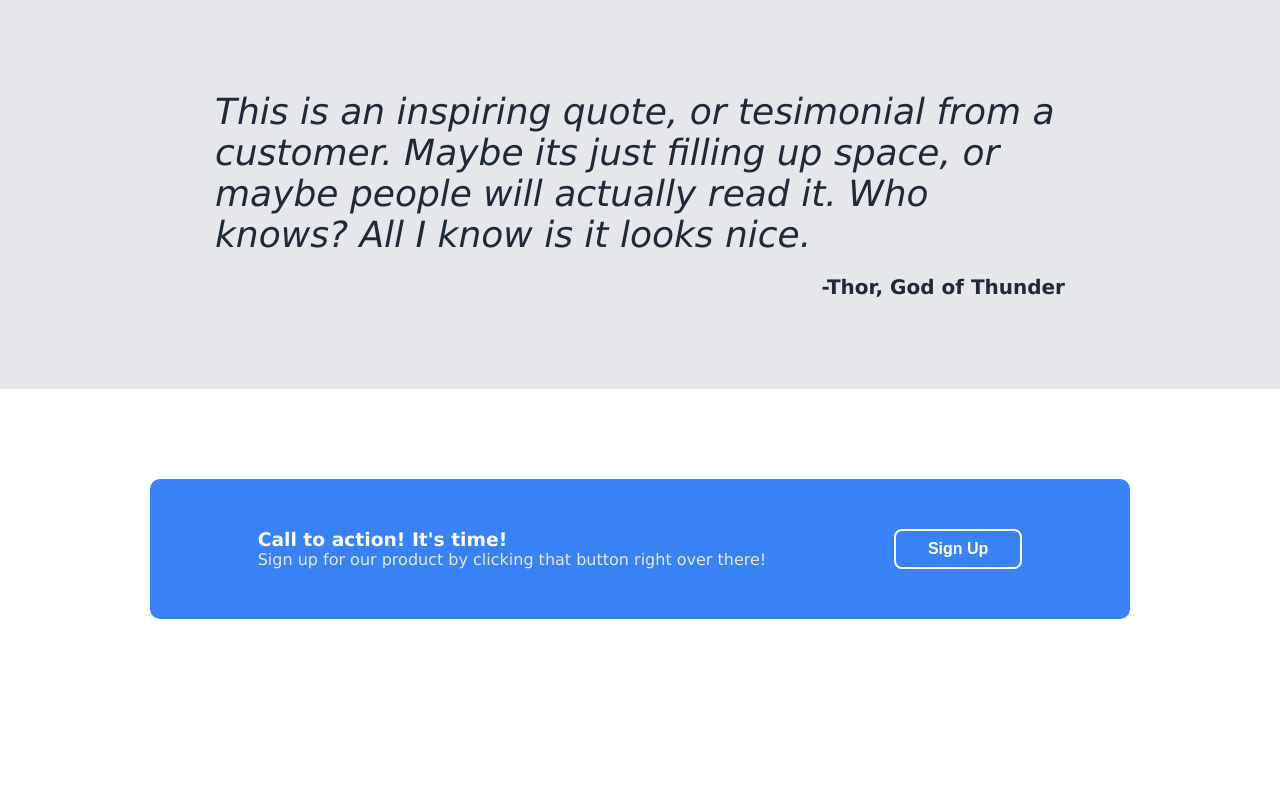
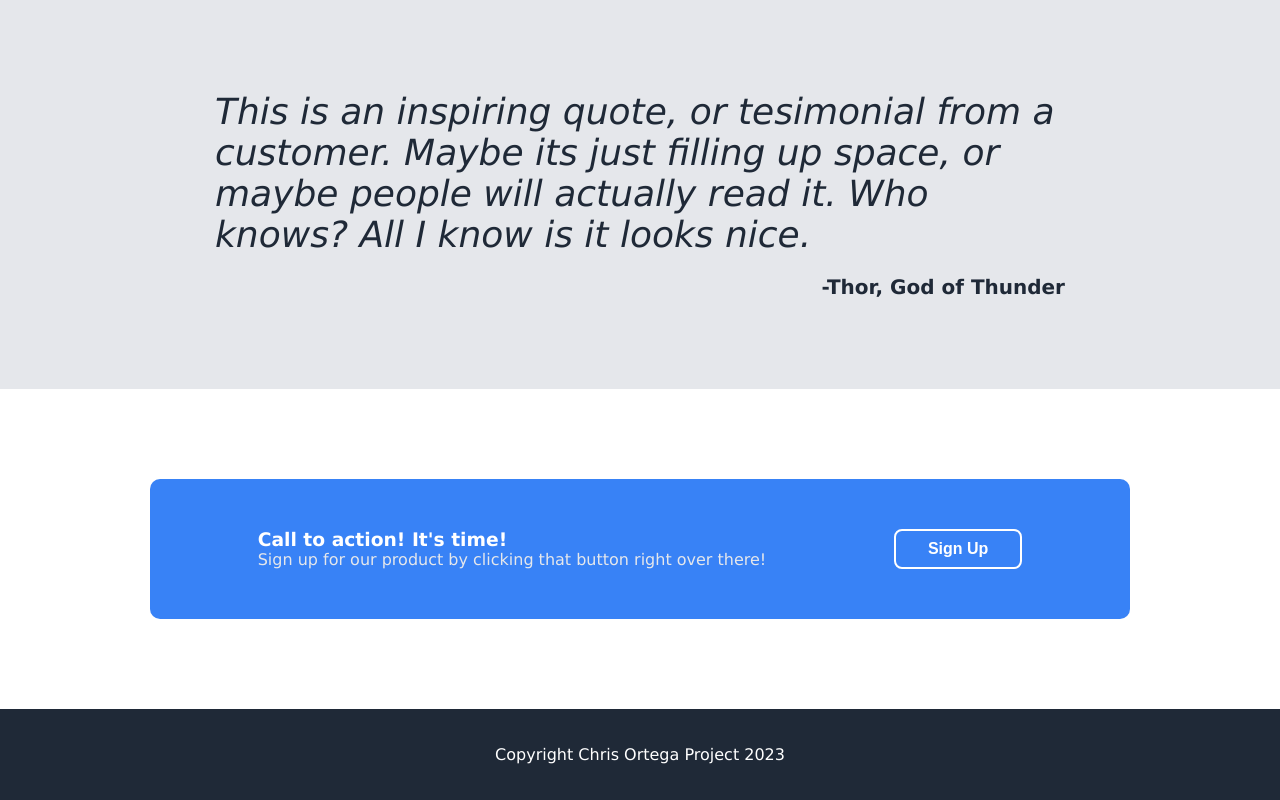
Before and after one commit to Chris323/landing-page, a plain HTML site: page index.html in a window 1280 px wide. Shown: the part 1017-1817 px from the top of the page. Before the commit the page ends 1726 px from the top, so only its background shows below. Drawn offline with Linux system fonts and the light colour scheme.

Commit message:
Add footer and styling

```diff
--- a/css/styles.css
+++ b/css/styles.css
@@ -170,3 +170,11 @@ button {
   margin:0;
   color: #e5e7eb
 }
+
+.footer {
+  display:flex;
+  justify-content: center;
+  background-color: #1f2937;
+  color:white;
+  padding: 20px 0px;
+}
--- a/index.html
+++ b/index.html
@@ -73,5 +73,8 @@
         </button>
       </div>
     </div>
+    <div class="footer">
+      <p class="copyright">Copyright Chris Ortega Project 2023</p>
+    </div>
   </body>
 </html>
```
